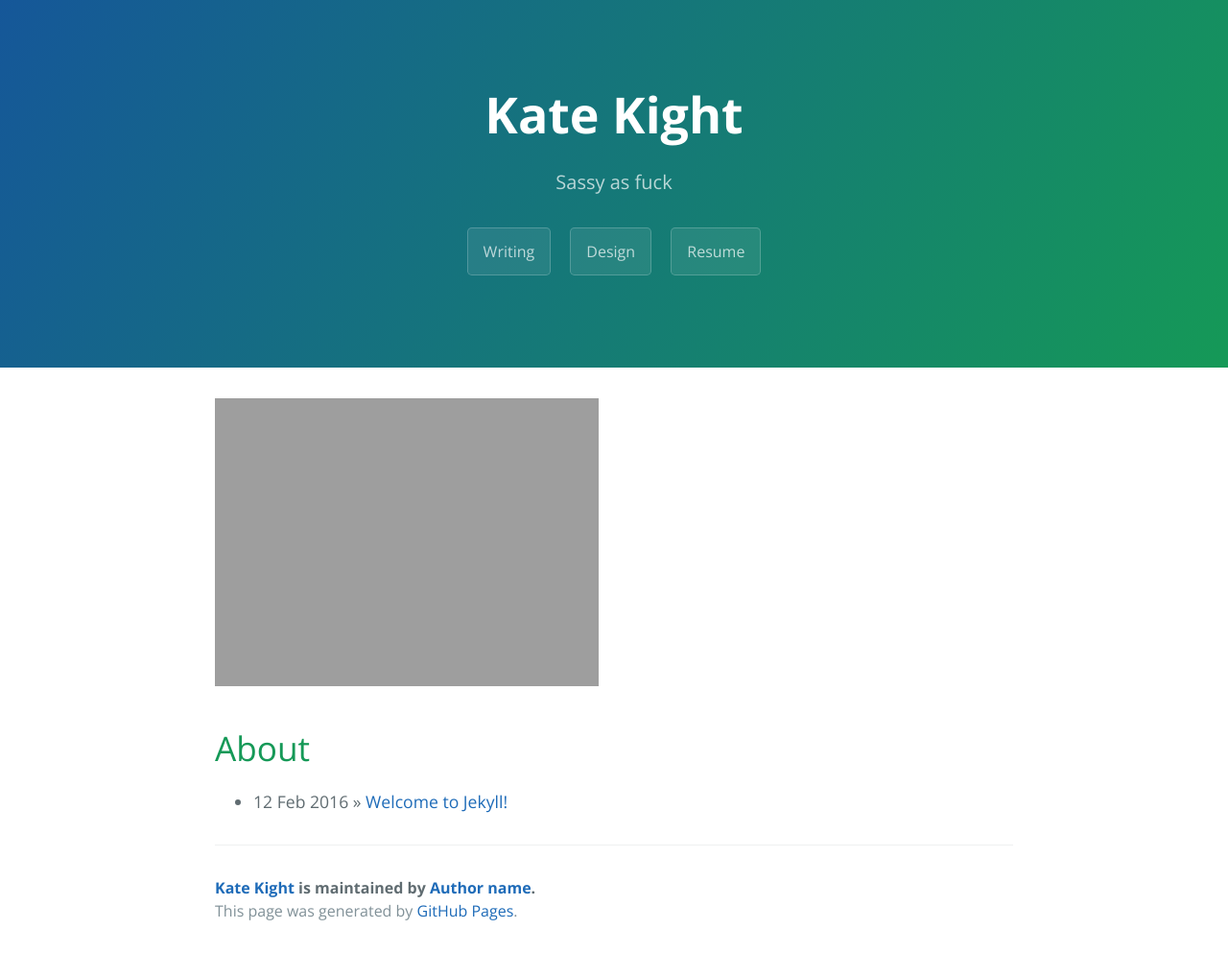
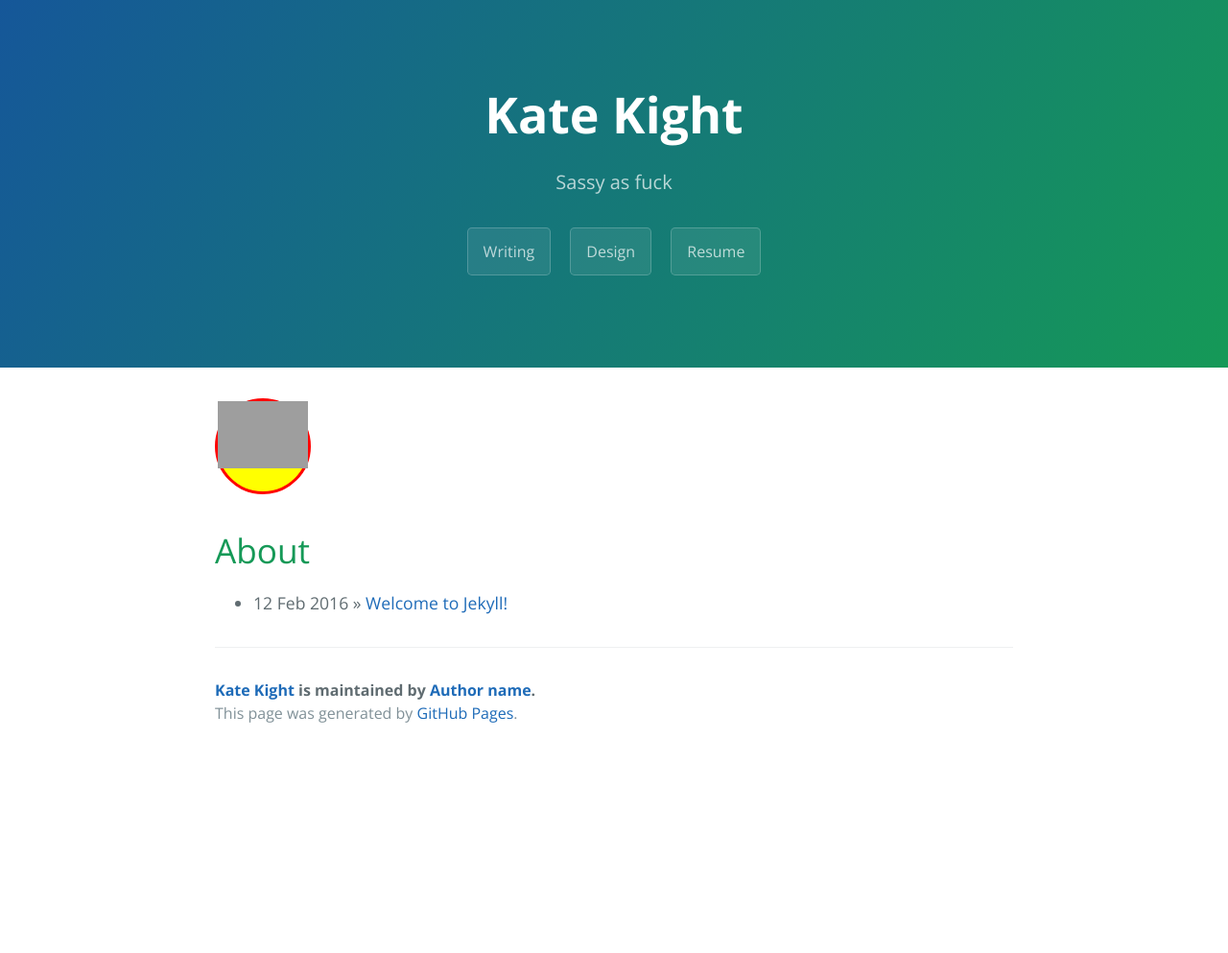
Before and after one commit to Flyakight/flyakight.github.io, a Jekyll site: the page built from index.html, in a window 1280 px wide. Shown: the whole page at 96% size. Built offline with Jekyll 4.4.1, drawn with Linux system fonts in a browser that asks for light colours; the list of posts is cut into pages by our own code; after the commit the page ends 900 px from its top, so only the background shows below that.

Commit message:
Update index.html

```diff
--- a/index.html
+++ b/index.html
@@ -4,7 +4,9 @@ title: {{site.title}}
 ---
 
 <div id="home">
+  <div class="circleBase type1">
   <img src="http://www.katekight.com/Images/Headshot.jpg">
+    </div>
   <h1> About</h1>
   <ul class="posts">
     {% for post in site.posts %}
```
